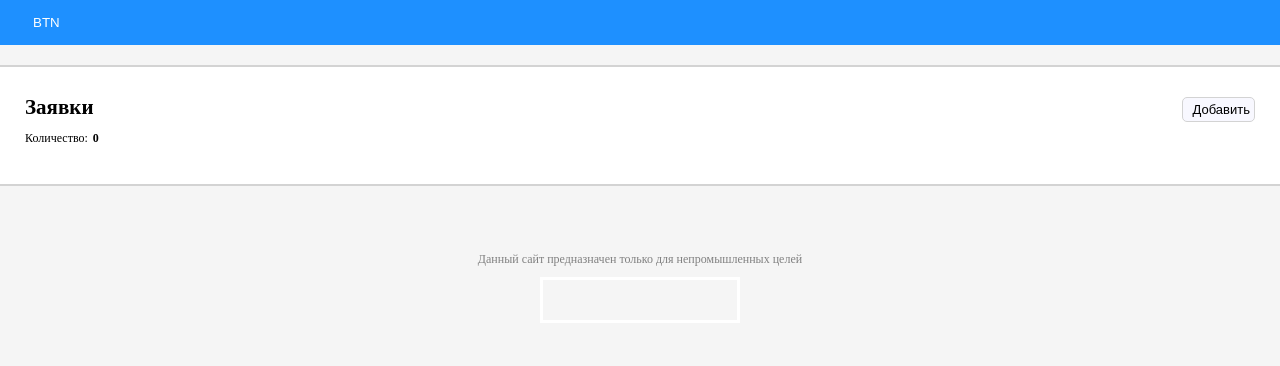
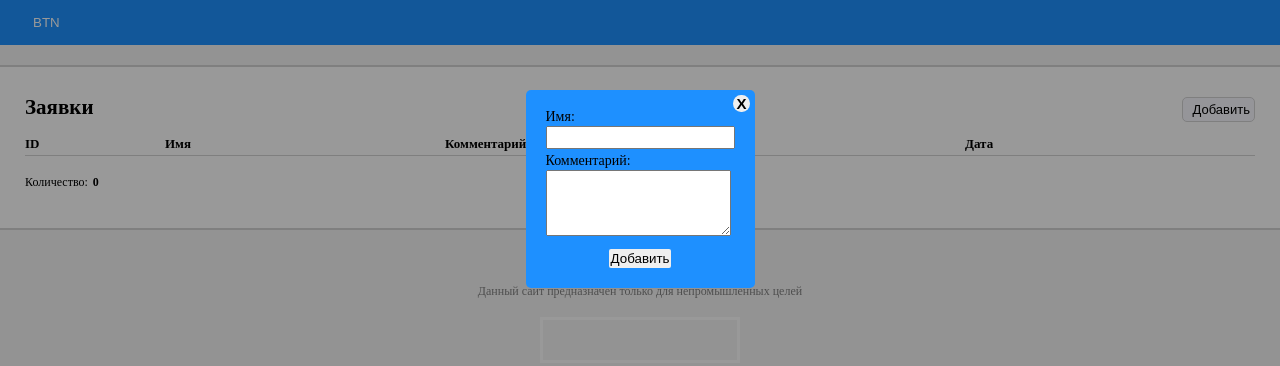
Before and after one commit to PaulTime/Call_log, a website built with webpack: page index.html in a window 1280 px wide. Built offline with Linux system fonts and the light colour scheme.

Commit message:
almost all styles, without font awesome and js

```diff
--- a/index.html
+++ b/index.html
@@ -8,18 +8,46 @@
 	<link rel="stylesheet" href="dist/style.css">
 </head>
 <body>
+
+	<div class="page-modal">
+		<div class="page-modal__main-block">
+			<button class="page-modal__main-block__exit">X</button>
+			<form action="#" class="page-modal__main-block__form">
+				<div>Имя:</div>
+				<input type="text" name='name' class="page-modal__main-block__form__name" />
+				<div>Комментарий:</div>
+				<textarea rows='4' class="page-modal__main-block__form__description"></textarea>
+				<button class="page-modal__main-block__form__submit">Добавить</button>
+			</form>
+		</div>
+	</div>
+
+
+
+
 	<header class="page-header">
 		<button class="page-header__btn">BTN</button>
 	</header>
 	<main class="page-main">
 		<header class="page-main__top-wrap">
 			<h2 class="page-main__top-wrap__left-elem">Заявки</h2>
-			<button class="page-main__top-wrap__rigth-elem">Добавить</button>
+			<button class="page-main__top-wrap__right-elem">Добавить</button>
 		</header>
 		<section class="page-main__cont-wrap">
+			<div class="page-main__cont-wrap__center-cont">
+				<div class="page-main__cont-wrap__center-cont__head">
+					<div class="page-main__cont-wrap__center-cont__head__ID">ID</div>
+					<div class="page-main__cont-wrap__center-cont__head__name">Имя</div>
+					<div class="page-main__cont-wrap__center-cont__head__comment">Комментарий</div>
+					<div class="page-main__cont-wrap__center-cont__head__date">Дата</div>
+				</div>
+				<div class="page-main__cont-wrap__center-cont__body">
+					<!-- JS insertions -->
+				</div>
+			</div>
 			<div class="page-main__cont-wrap__bottom-cont">
 				<h6 class="page-main__cont-wrap__bottom-cont__amount">Количество: </h6>
-				<p class="page-main__cont-wrap__bottom-cont__num">0</p>
+				<p class="page-main__cont-wrap__bottom-cont__num">0<!-- JS insertions --></p>
 			</div>
 		</section>
 	</main>
--- a/src/styles/_layout.sass
+++ b/src/styles/_layout.sass
@@ -1,3 +1,17 @@
+.page-modal
+	width: 100%
+	height: 100%
+	position: absolute
+	display: flex
+	justify-content: center
+	background-color: rgba(0,0,0,0.4)
+	&__main-block
+		position: fixed
+		background-color: $blue
+		top: 90px
+		padding: 20px
+		border-radius: 5px
+
 .page-header
 	background-color: $blue
 	padding: 10px 30px
--- a/src/styles/_modules.sass
+++ b/src/styles/_modules.sass
@@ -1,3 +1,49 @@
+.page-modal
+	&__main-block
+		&__exit
+			position: absolute
+			top: 5px
+			right: 5px
+			border-radius: 50%
+			padding: 0 3px
+			font-size: 15px
+			font-weight: bold
+			color: $black
+			outline: none
+			&:focus
+				text-decoration: none
+			&:active
+				background-color: $gray
+			&:visited
+				text-decoration: none
+			&:hover
+				cursor: pointer
+
+		&__form
+			&__name
+				margin: 2px 0 5px
+				padding: 2px 4px
+				width: 100%
+			&__description
+				margin: 2px 0 10px
+				padding: 2px 4px
+			&__submit
+				display: block
+				padding: 2px
+				border-radius: 2px
+				margin: 0 auto
+				outline: none
+				&:focus
+					text-decoration: none
+				&:active
+					background-color: $gray
+				&:visited
+					text-decoration: none
+				&:hover
+					cursor: pointer
+
+
+
 .page-header
 	&__btn
 		background-color: transparent
@@ -20,7 +66,7 @@
 	&__top-wrap
 		&__left-elem
 			margin: 0px 0px
-		&__rigth-elem
+		&__right-elem
 			padding: 4px 4px 4px 10px
 			background-color: $darkWhite
 			border: 1px solid $gray
@@ -39,6 +85,22 @@
 				cursor: pointer
 				border-color: $black
 	&__cont-wrap
+		&__center-cont
+			margin-bottom: 20px
+			&__head
+				font-size: 13px
+				font-weight: bold
+				display: flex
+				padding: 5px 0
+				border-bottom: 1px solid $gray
+				&__ID
+					flex-basis: 140px
+				&__name
+					flex-basis: 280px
+				&__comment
+					flex-basis: 520px
+				&__date
+					flex-basis: 200px
 		&__bottom-cont
 			display: flex
 			font-size: 12px
@@ -50,11 +112,29 @@
 				margin: 0
 				font-weight: bold
 
+.page-main__cont-wrap__center-cont
+	&__body
+		&__item
+			font-size: 13px
+			display: flex
+			padding: 5px 0
+			border-bottom: 1px solid $gray
+			&__ID
+				flex-basis: 140px
+			&__name
+				flex-basis: 280px
+			&__comment
+				flex-basis: 520px
+			&__date
+				flex-basis: 200px
+
+
 .page-footer
 	&__top-cont
 		color: $darkGray
 		font-size: 12px
 		text-align: center
+		margin: 0 0 20px
 	&__logo
 		padding: 20px 5px
 		border: 3px solid white
```
Also changed, not shown: dist/bundle.js, dist/style.css, 1 other file.
